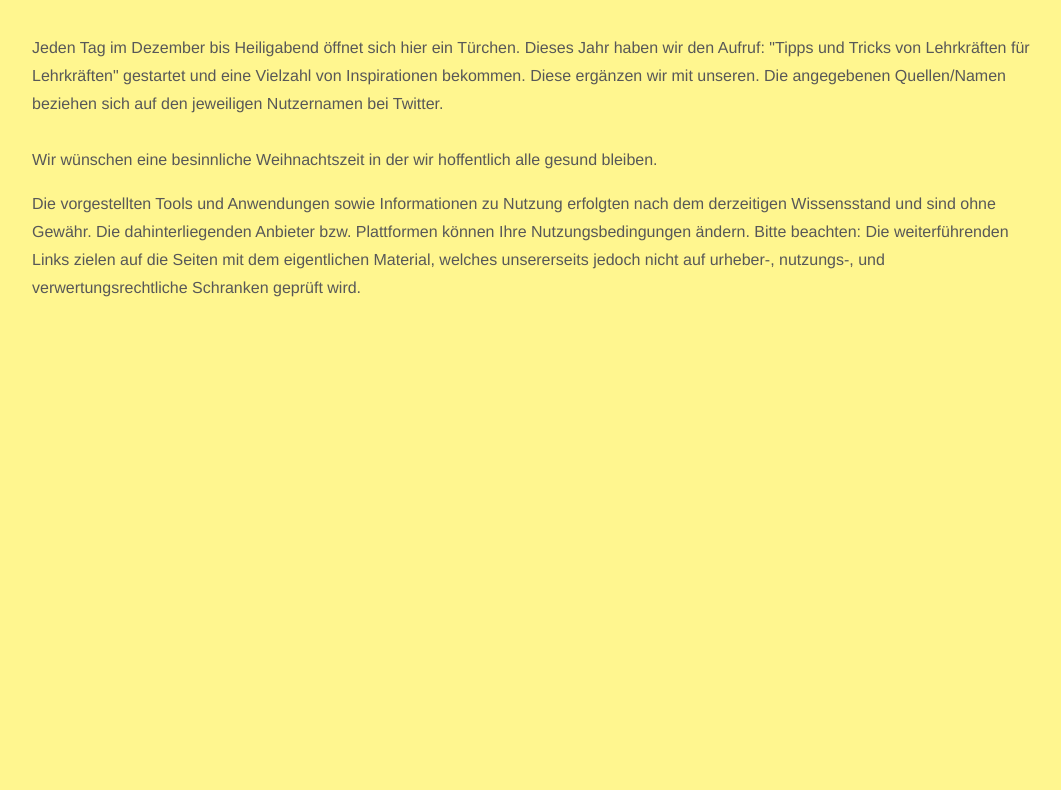
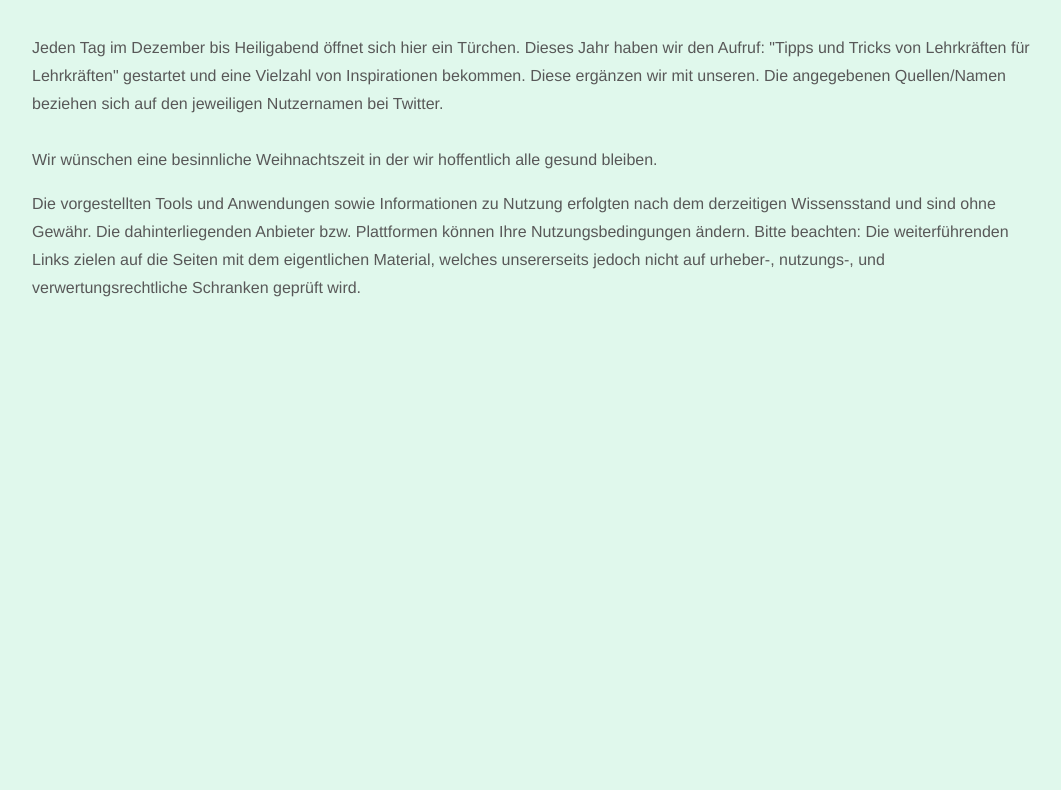
Before and after one commit to katino14/adventskalender_2022, a plain HTML site: page index.html in a window 1280 px wide. Shown: the part 286-1076 px from the top of the page, without its empty margins (104-1165 px from the left). Drawn offline with nearby package versions, Linux system fonts and the light colour scheme.

Commit message:
Update style_sandy.css

```diff
--- a/style_sandy.css
+++ b/style_sandy.css
@@ -108,7 +108,7 @@ input, select, textarea {
 	}
 
 	body {
-		background: #fff68f;
+		background: #e0f8ec;
 	}
 
 		body.is-preload *, body.is-preload *:before, body.is-preload *:after {
```
